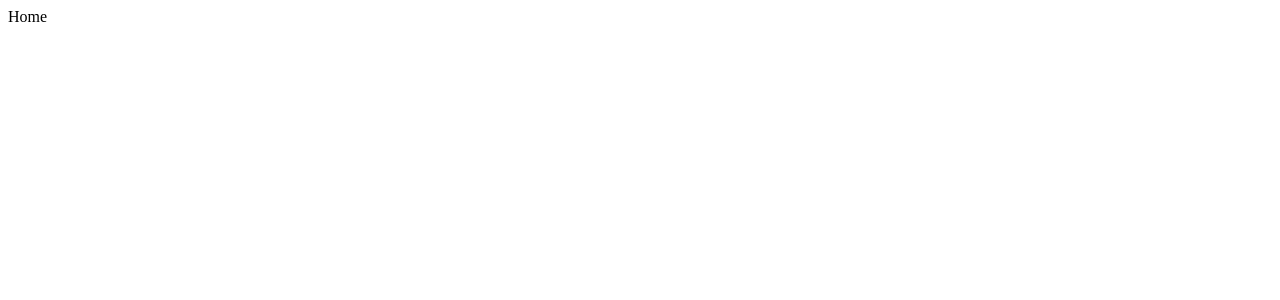
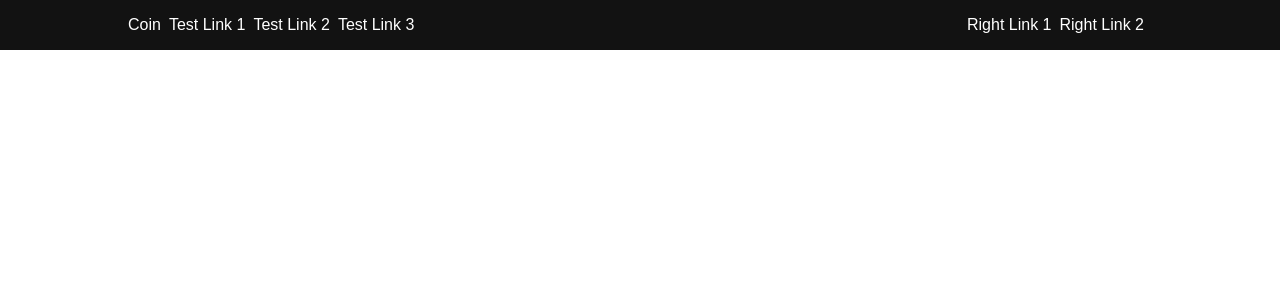
Before and after one commit to ayushnayyar/Coin, a React (Create React App) app: page / in a window 1280 px wide. Shown: the top 300 px of the page. Built offline with nearby package versions, Linux system fonts and the light colour scheme.

Commit message:
- Added Basic Navbar

```diff
--- a/package.json
+++ b/package.json
@@ -6,6 +6,7 @@
     "@testing-library/jest-dom": "^5.14.1",
     "@testing-library/react": "^11.2.7",
     "@testing-library/user-event": "^12.8.3",
+    "node-sass": "^6.0.1",
     "react": "^17.0.2",
     "react-dom": "^17.0.2",
     "react-router-dom": "^5.3.0",
--- a/src/App.js
+++ b/src/App.js
@@ -1,6 +1,7 @@
-// import logo from './logo.svg';
 import React from 'react';
 import Routes from './routes';
+
+import './common/app.scss';
 
 function App() {
   return (
--- /dev/null
+++ b/src/common/app.scss
@@ -0,0 +1,4 @@
+body {
+  margin: 0 !important;
+  padding: 0 !important;
+}
--- /dev/null
+++ b/src/common/home/menu.scss
@@ -0,0 +1,94 @@
+.demo {
+  display: flex;
+  align-items: center;
+  justify-content: center;
+  //   width: 10px;
+  //   height: 10px;
+
+  // 	for demo
+  //   .menu-icon {
+  //     transform: scale(1);
+  //   }
+}
+
+:root {
+  --bar-bg: #ffffff;
+}
+
+.menu-icon {
+  position: relative;
+  width: 24px;
+  height: 24px;
+  cursor: pointer;
+
+  .menu-icon__checkbox {
+    display: block;
+    width: 100%;
+    height: 100%;
+    position: relative;
+    cursor: pointer;
+    z-index: 2;
+    -webkit-touch-callout: none;
+    position: absolute;
+    opacity: 0;
+  }
+  div {
+    // margin: auto;
+    position: absolute;
+    top: 0;
+    right: 0;
+    left: 0;
+    bottom: 0;
+    width: 22px;
+    height: 12px;
+  }
+  span {
+    position: absolute;
+    display: block;
+    width: 100%;
+    height: 2px;
+    background-color: var(--bar-bg, #000);
+    border-radius: 1px;
+    transition: all 0.2s cubic-bezier(0.1, 0.82, 0.76, 0.965);
+
+    &:first-of-type {
+      top: 0;
+    }
+    &:last-of-type {
+      bottom: 0;
+    }
+  }
+  &.active,
+  .menu-icon__checkbox:checked + div {
+    span {
+      &:first-of-type {
+        transform: rotate(45deg);
+        top: 5px;
+      }
+      &:last-of-type {
+        transform: rotate(-45deg);
+        bottom: 5px;
+      }
+    }
+  }
+
+  &.active:hover span:first-of-type,
+  &.active:hover span:last-of-type,
+  &:hover .menu-icon__checkbox:checked + div span:first-of-type,
+  &:hover .menu-icon__checkbox:checked + div span:last-of-type {
+    width: 22px;
+  }
+
+  &:hover {
+    // no need hover effect on mobile.
+    @media (min-width: 1024px) {
+      span:first-of-type {
+        width: 26px;
+      }
+
+      span:last-of-type {
+        width: 12px;
+      }
+    }
+  }
+}
--- /dev/null
+++ b/src/common/home/navbar.scss
@@ -0,0 +1,64 @@
+$dark: #121212;
+$navbar-dark: #181818;
+$light-gray: #282828;
+$primary-text: #ffffff;
+$secondary-text: #b3b3b3;
+
+.Wrapper {
+  width: 100%;
+  background-color: $dark;
+}
+
+.Navbar {
+  width: 80%;
+  margin: 0 auto;
+  display: flex;
+  font-family: sans-serif;
+  color: $primary-text;
+  padding: 16px;
+}
+
+.Navbar__Items {
+  display: flex;
+  justify-content: center;
+}
+
+.Navbar__Items--right {
+  margin-left: auto;
+}
+
+.Navbar__Link {
+  padding-right: 8px;
+}
+
+.Navbar__Link-toggle {
+  display: none;
+}
+
+// @media only screen and (max-width: 768px) {
+//   .Navbar__Items,
+//   .Navbar {
+//     flex-direction: column;
+//   }
+
+//   .Navbar__Items {
+//     display: none;
+//   }
+
+//   .Navbar__Items--right {
+//     margin-left: 0;
+//   }
+
+//   .Navbar__Link-toggle {
+//     align-self: flex-end;
+//     display: initial;
+//     transition: all 2s ease-out;
+//     position: absolute;
+//     cursor: pointer;
+//   }
+
+//   .Navbar__ToggleShow {
+//     display: flex;
+//     transition: all 3s ease-out;
+//   }
+// }
--- /dev/null
+++ b/src/components/home/Menu.js
@@ -0,0 +1,28 @@
+import React, { useState } from 'react';
+
+import '../../common/home/menu.scss';
+
+const Menu = () => {
+  const [isChecked, setChecked] = useState(false);
+
+  return (
+    <div className="demo">
+      <div className="menu-icon">
+        <input
+          onChange={(event) => {
+            setChecked(event.currentTarget.checked);
+          }}
+          checked={isChecked}
+          className="menu-icon__checkbox"
+          type="checkbox"
+        />
+        <div>
+          <span></span>
+          <span></span>
+        </div>
+      </div>
+    </div>
+  );
+};
+
+export default Menu;
--- /dev/null
+++ b/src/components/home/Navbar.js
@@ -0,0 +1,41 @@
+import React, { useState } from 'react';
+
+import '../../common/home/navbar.scss';
+// import Logo from '../../assets/icons/Logo.js';
+import Menu from './Menu';
+
+const Navbar = () => {
+  const [isActive, setActive] = useState(false);
+
+  const toggleClass = () => {
+    setActive(!isActive);
+  };
+  return (
+    <div className="Wrapper">
+      <div className="Navbar">
+        <div onClick={toggleClass} className="Navbar__Link Navbar__Link-toggle">
+          <Menu />
+        </div>
+        <nav
+          className={`${isActive ? 'Navbar__ToggleShow' : null} Navbar__Items`}
+        >
+          <div className="Navbar__Link Navbar-brand">Coin</div>
+
+          <div className="Navbar__Link">Test Link 1</div>
+          <div className="Navbar__Link">Test Link 2</div>
+          <div className="Navbar__Link">Test Link 3</div>
+        </nav>
+        <nav
+          className={`${
+            isActive ? 'Navbar__ToggleShow' : null
+          } Navbar__Items Navbar__Items--right`}
+        >
+          <div className="Navbar__Link">Right Link 1</div>
+          <div className="Navbar__Link">Right Link 2</div>
+        </nav>
+      </div>
+    </div>
+  );
+};
+
+export default Navbar;
--- a/src/pages/home.js
+++ b/src/pages/home.js
@@ -1,7 +1,13 @@
 import React from 'react';
 
+import Navbar from '../components/home/Navbar';
+
 const Home = () => {
-  return <div>Home</div>;
+  return (
+    <div>
+      <Navbar />
+    </div>
+  );
 };
 
 export default Home;
```
Also changed, not shown: 1 other file (tests, documents, lock files or other folders).
